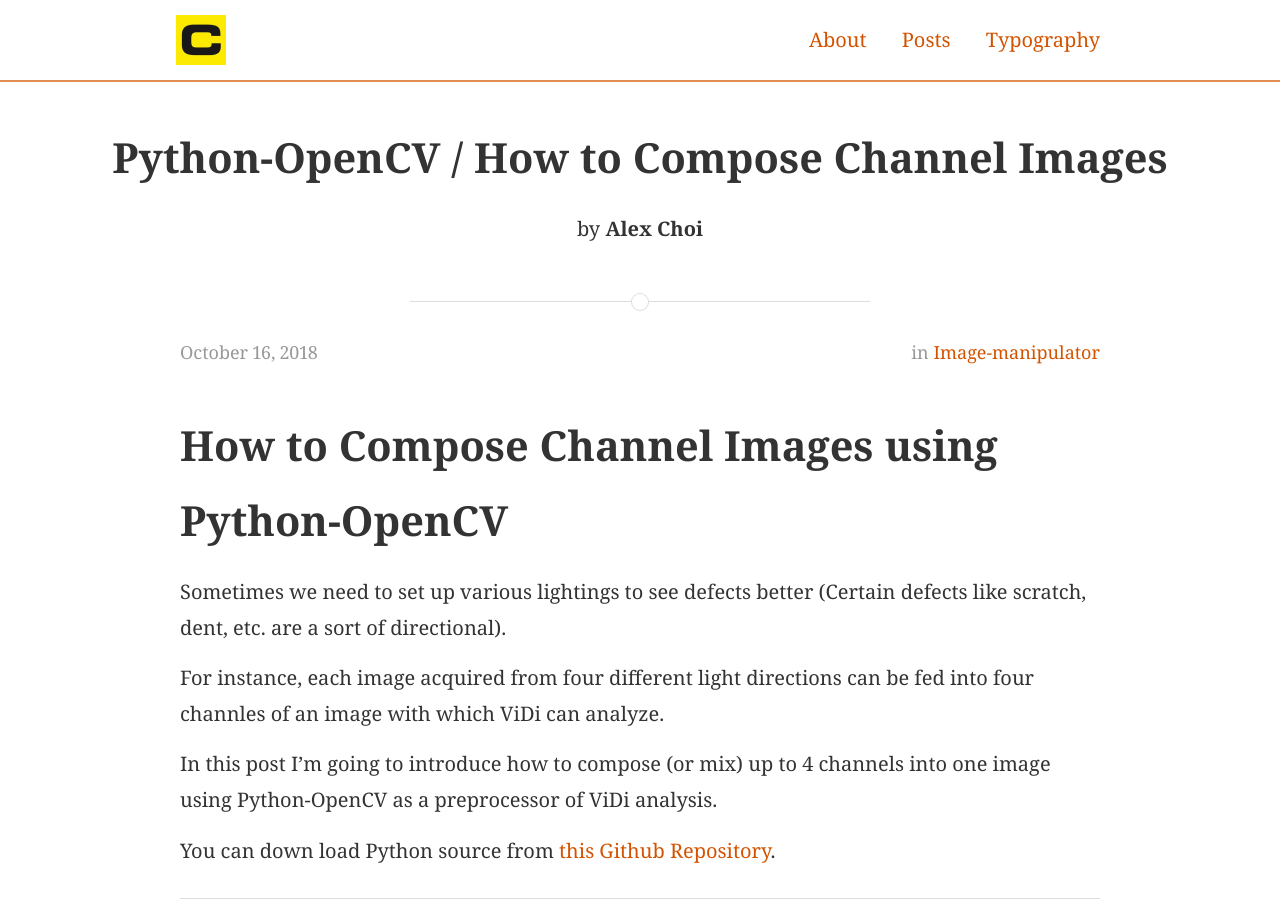
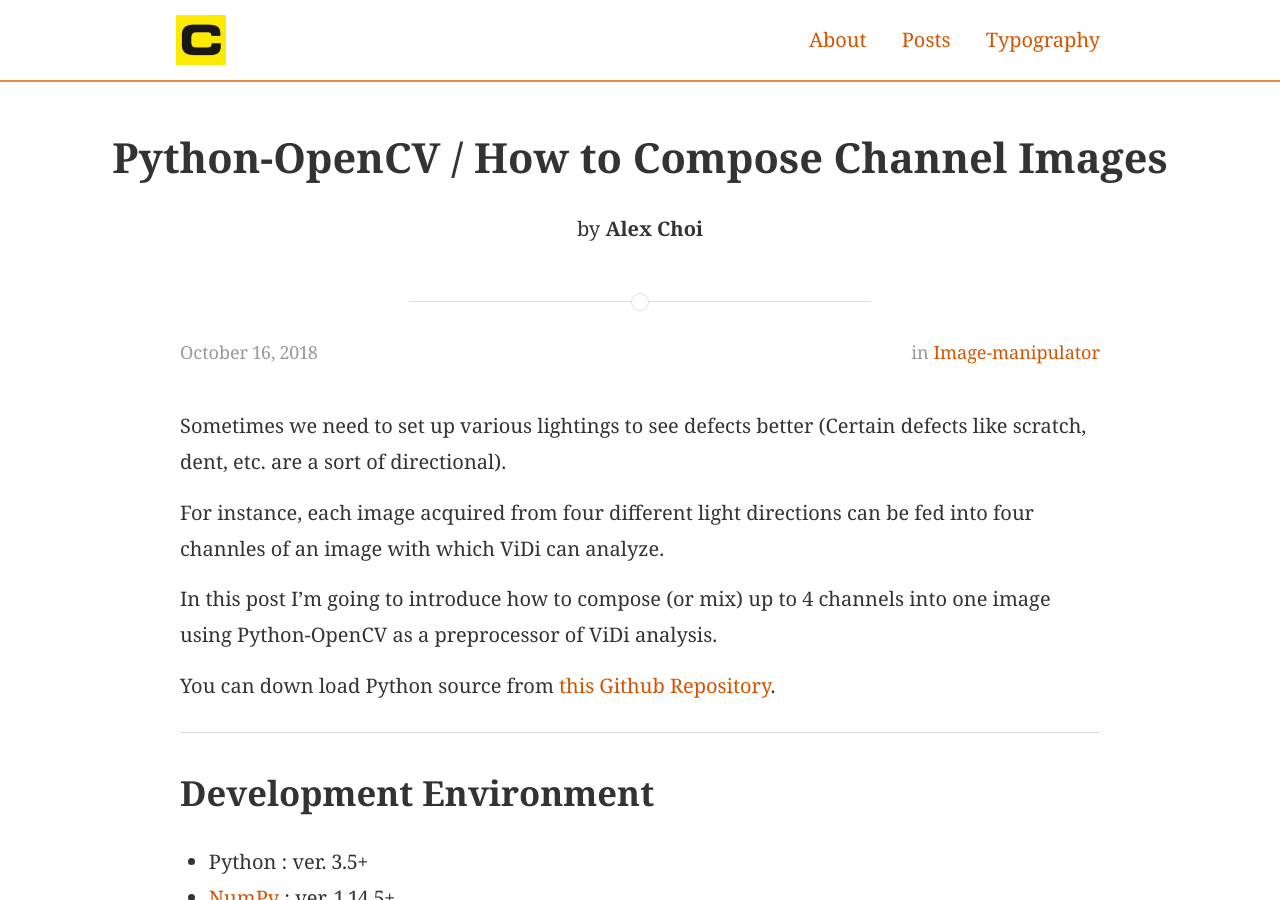
Before and after one commit to CognexKorea/CognexKorea.github.io, a Jekyll site: the page built from _posts/2018-10-16-ChannelImageComposition.markdown, in a window 1280 px wide and 900 px high. Built offline with Jekyll 4.4.1, drawn with Linux system fonts in a browser that asks for light colours; nearby versions of some CDN libraries.

Commit message:
[REMOVED] Sub-Title

```diff
--- a/_posts/2018-10-16-ChannelImageComposition.markdown
+++ b/_posts/2018-10-16-ChannelImageComposition.markdown
@@ -5,8 +5,6 @@ date:   2018-10-16 22:18:00
 author: Alex Choi
 categories: Image-Manipulator
 ---
-
-# How to Compose Channel Images using Python-OpenCV
 
 Sometimes we need to set up various lightings to see defects better (Certain defects like scratch, dent, etc. are a sort of directional).
 
```
